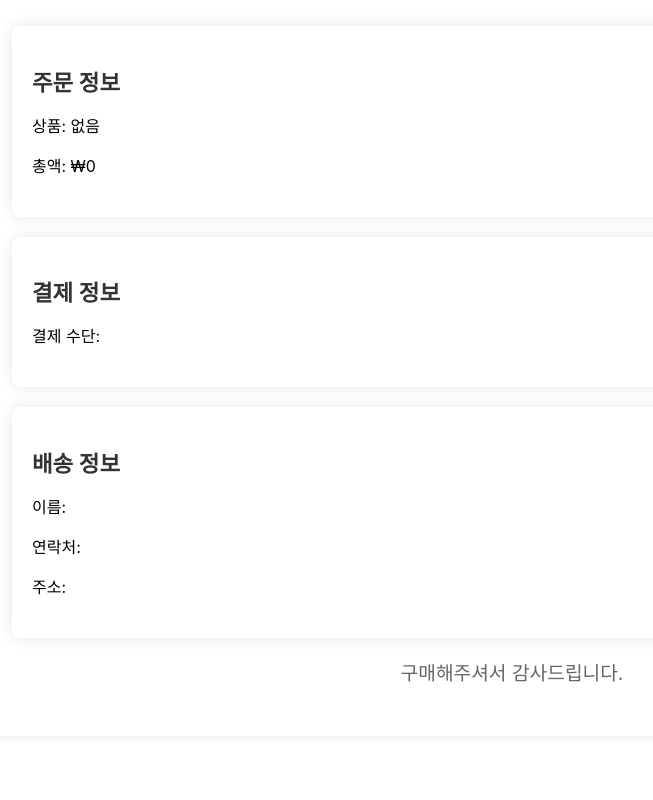
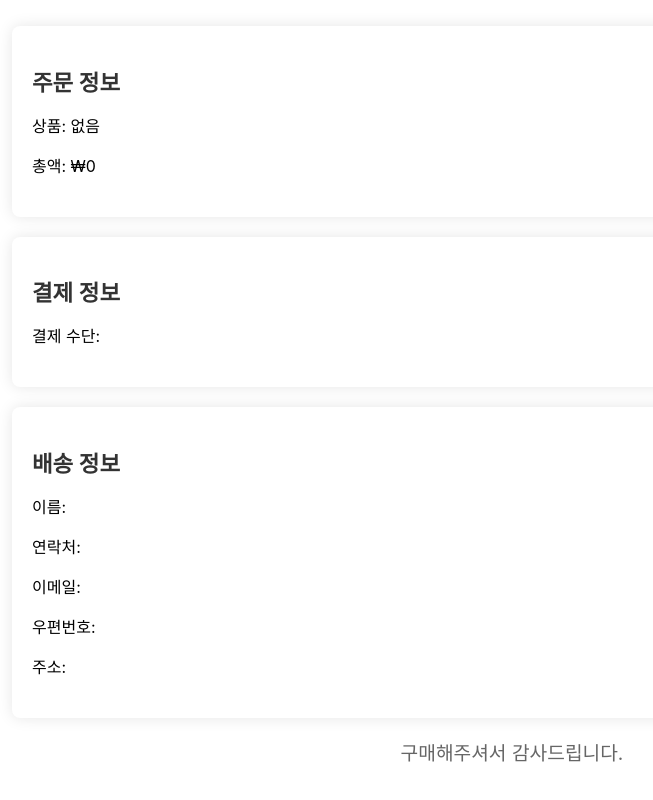
Before and after one commit to suddengithub/Y_FRONTEND, a React (Create React App) app: page /order-success in a window 1280 px wide. Shown: the part 472-1272 px from the top of the page, without its empty margins (128-781 px from the left). Before the commit the page ends 1248 px from the top, so only its background shows below. Built offline with nearby package versions, Linux system fonts and the light colour scheme.

Commit message:
구매완료 배송완료 정보 추가

```diff
--- a/src/components/OrderSuccess.jsx
+++ b/src/components/OrderSuccess.jsx
@@ -89,6 +89,8 @@ const OrderSuccess = () => {
           <h2 style={styles.sectionTitle}>배송 정보</h2>
           <p>이름: {shippingInfo?.name}</p>
           <p>연락처: {shippingInfo?.phone}</p>
+          <p>이메일: {shippingInfo?.email}</p>
+          <p>우편번호: {shippingInfo?.postalCode}</p>
           <p>주소: {shippingInfo?.address}</p>
         </section>
       </div>
```
